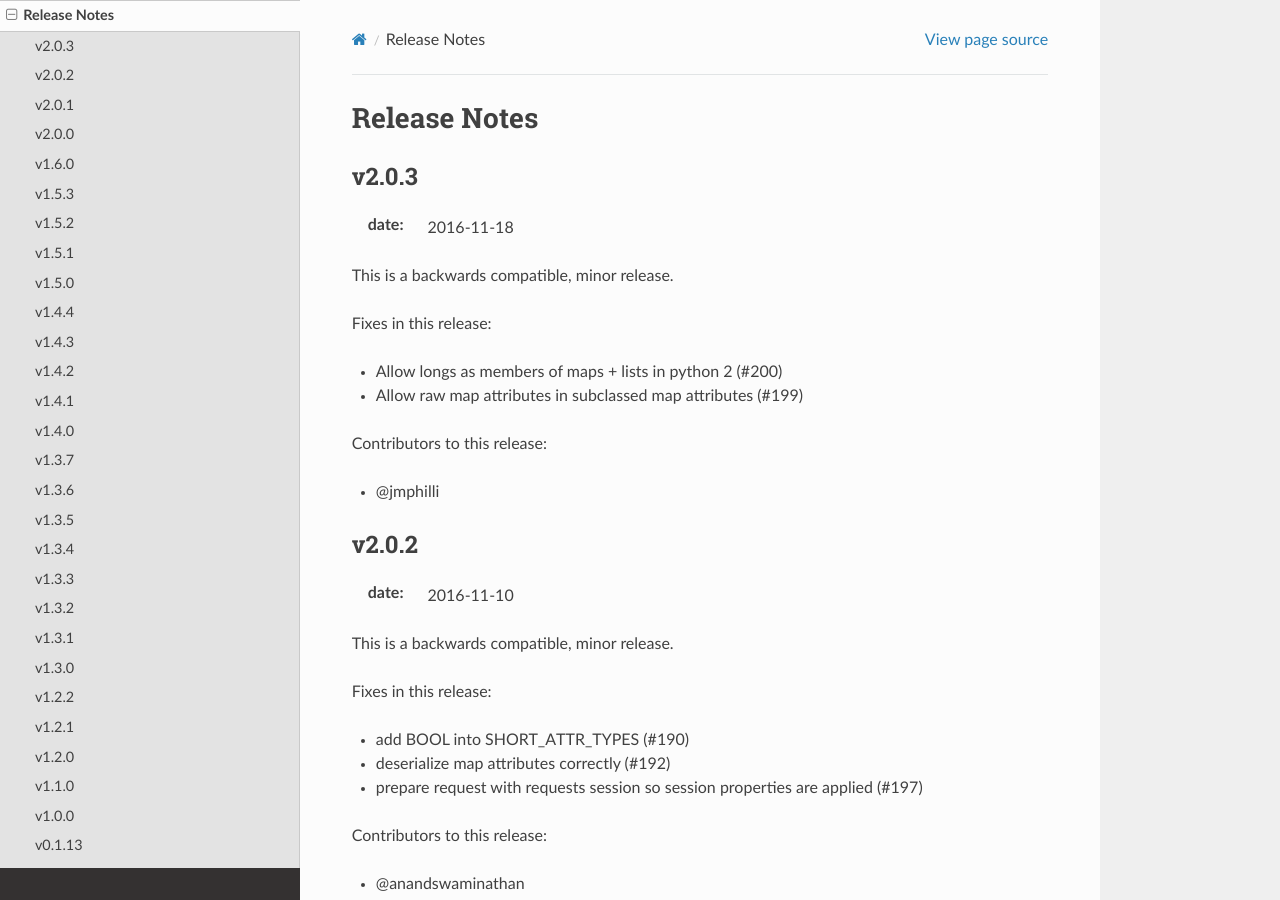
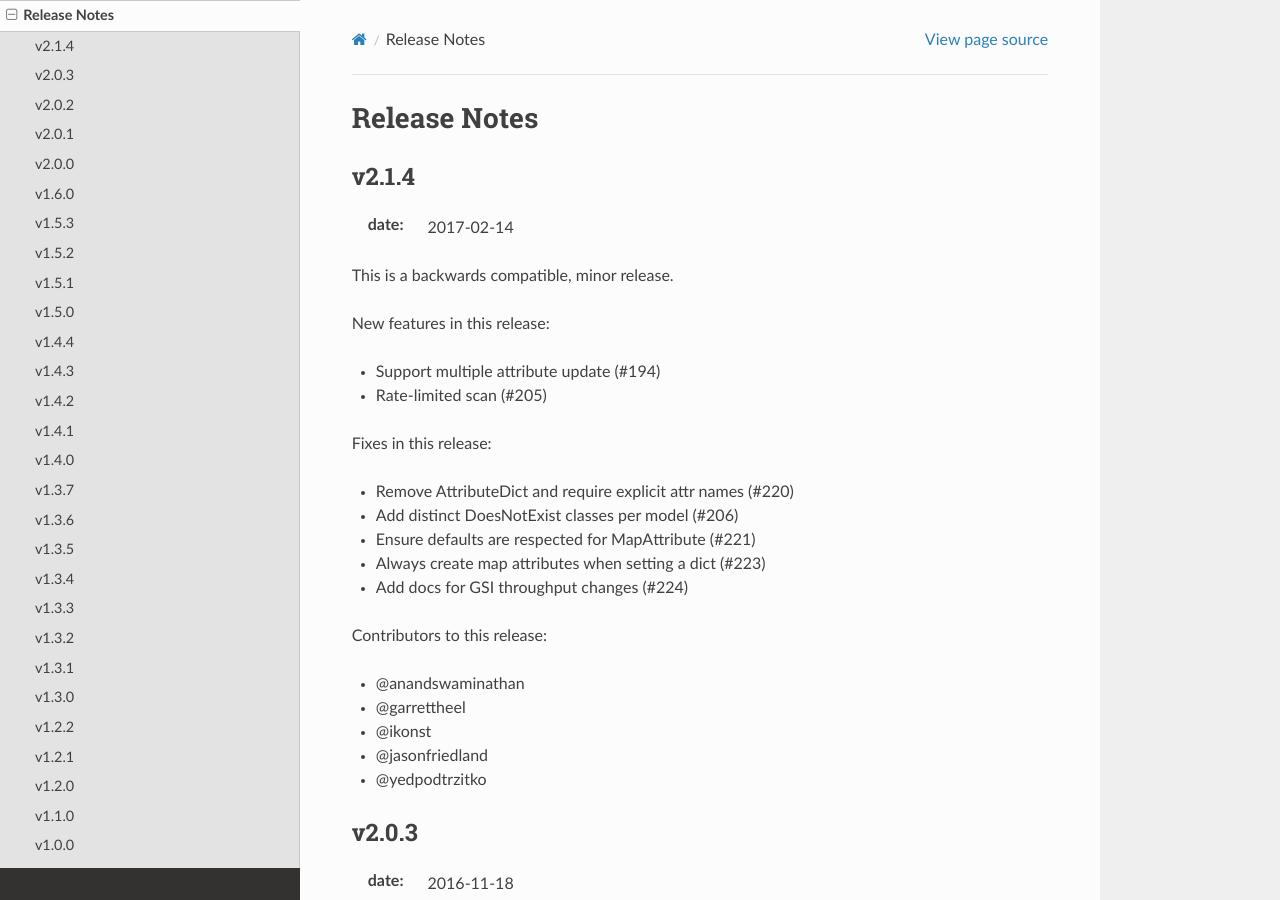
Before and after one commit to pynamodb/PynamoDB, a Sphinx documentation site: the page built from docs/release_notes.rst, in a window 1280 px wide and 900 px high. Built offline with Sphinx 7.4.7 and the Read the Docs theme 2.0.0, drawn with Linux system fonts in a browser that asks for light colours; pages that are not in the unit, such as notebooks, are missing from menus.

Commit message:
2.1.4 :sparkling_heart:

```diff
--- a/docs/release_notes.rst
+++ b/docs/release_notes.rst
@@ -1,5 +1,34 @@
 Release Notes
 =============
+
+v2.1.4
+------
+
+:date: 2017-02-14
+
+This is a backwards compatible, minor release.
+
+New features in this release:
+
+* Support multiple attribute update (#194)
+* Rate-limited scan (#205)
+
+Fixes in this release:
+
+* Remove AttributeDict and require explicit attr names (#220)
+* Add distinct DoesNotExist classes per model (#206)
+* Ensure defaults are respected for MapAttribute (#221)
+* Always create map attributes when setting a dict (#223)
+* Add docs for GSI throughput changes (#224)
+
+Contributors to this release:
+
+* @anandswaminathan
+* @garrettheel
+* @ikonst
+* @jasonfriedland
+* @yedpodtrzitko
+
 
 v2.0.3
 ------
--- a/pynamodb/__init__.py
+++ b/pynamodb/__init__.py
@@ -7,4 +7,4 @@ A simple abstraction over DynamoDB
 """
 __author__ = 'Jharrod LaFon'
 __license__ = 'MIT'
-__version__ = '2.0.3'
+__version__ = '2.1.4'
```
